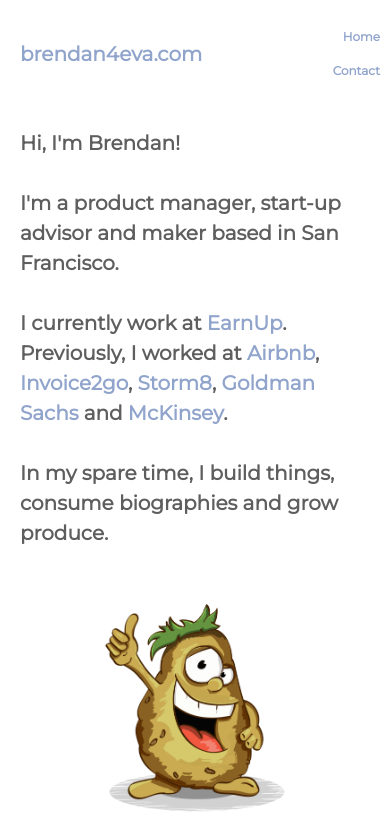
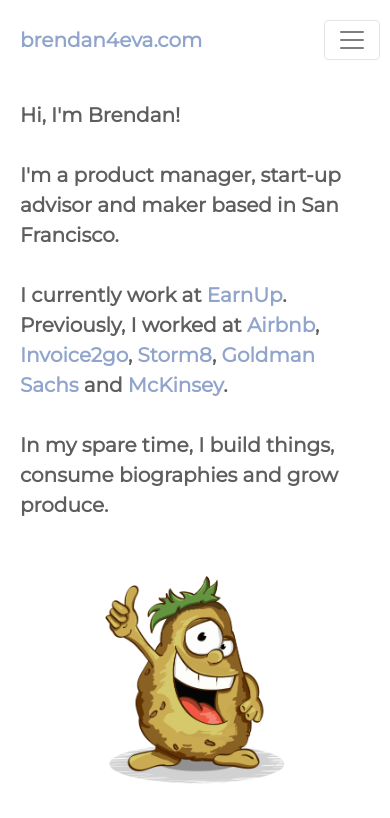
Before and after one commit to brendan4eva/personal-site, a PHP site: page /index.html in a window 390 px wide. Shown: the top 818 px of the page. After the commit the page ends 784 px from the top, so only its background shows below. Run offline with PHP 8.4, Linux system fonts and the light colour scheme.

Commit message:
Finally figured out how to make the hamburger on mobile ... a lot here

```diff
--- a/index.html
+++ b/index.html
@@ -31,16 +31,23 @@
 
 <body>
 
-    <nav class="navbar navbar-expand-sm">
+    <!-- Used this site for navbar collapse to hamburger: https://www.w3schools.com/bootstrap4/tryit.asp?filename=trybs_navbar_collapse&stacked=h -->
+    <!-- Remove navbar-expand-sm to always collapse sm means <576px it collapses -->
+    <nav class="navbar navbar-expand-sm navbar-light">
+        <!-- container-fluid makes sure it's 100% across viewport -->
         <div class="container-fluid">
-            <div class="navbar-header">
-                <a class="navbar-brand" href="index.html">brendan4eva.com</a>
+            <a class="navbar-brand" href="index.html">brendan4eva.com</a>
+            <button class="navbar-toggler" type="button" data-toggle="collapse" data-target="#collapsingNavbarSm">
+                <span class="navbar-toggler-icon"></span>
+            </button>
+            <!-- this id is the target of data-target above -->
+            <div class="navbar-collapse collapse" id="collapsingNavbarSm">
+                <!-- ml-auto is what gets the right align -->
+                <ul class="nav navbar-nav text-right ml-auto">
+                    <li class="nav-item"><a class="nav-link" href="index.html">Home</a></li>
+                    <li class="nav-item"><a class="nav-link" href="contact.html">Contact</a></li>
+                </ul>
             </div>
-
-            <ul class="nav navbar-nav text-right">
-                <li class="nav-item"><a class="nav-link" href="index.html">Home</a></li>
-                <li class="nav-item"><a class="nav-link" href="contact.html">Contact</a></li>
-            </ul>
         </div>
     </nav>
 
--- a/styles.css
+++ b/styles.css
@@ -12,7 +12,7 @@
             height: auto;
         }
         a {
-            color: #90A4CC;
+            color: #90A4CC !important; /* Otherwise brendan4eva.com shows up differently */
             font-weight: bold;
             text-decoration: none;
         }
@@ -39,7 +39,6 @@
         .logoImage img {
             width: 20%; /* Constraining the size on larger screens */
             max-width: 100px; /* This scales down the image on smaller screens */
-            /* Not sure if this next line works ... needs some testing */
         }
 
         @media (max-width: 575px) {
@@ -47,8 +46,12 @@
                 padding:10px;
                 margin:0px;
             }
+            /* This is how you suppress the menu on small screens
+            .navbar-nav {
+                display: none !important;
+            }  */
             .nav {
-                font-size: 12px;
+                font-size: 16px;
             }
             .logoImage {
                 font-size: 14px;
```
Also changed, not shown: contact.html (+15 -10 lines).
